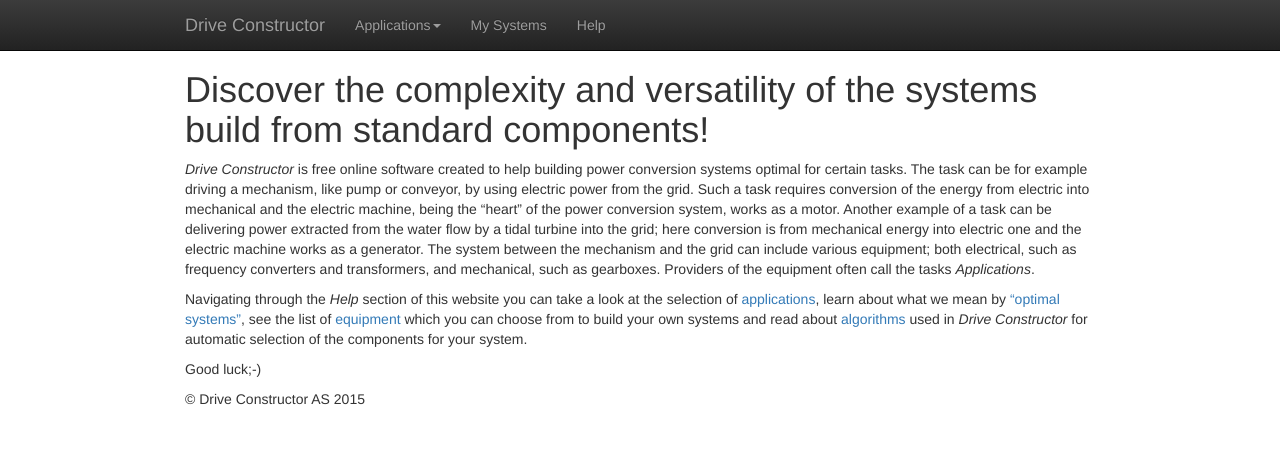
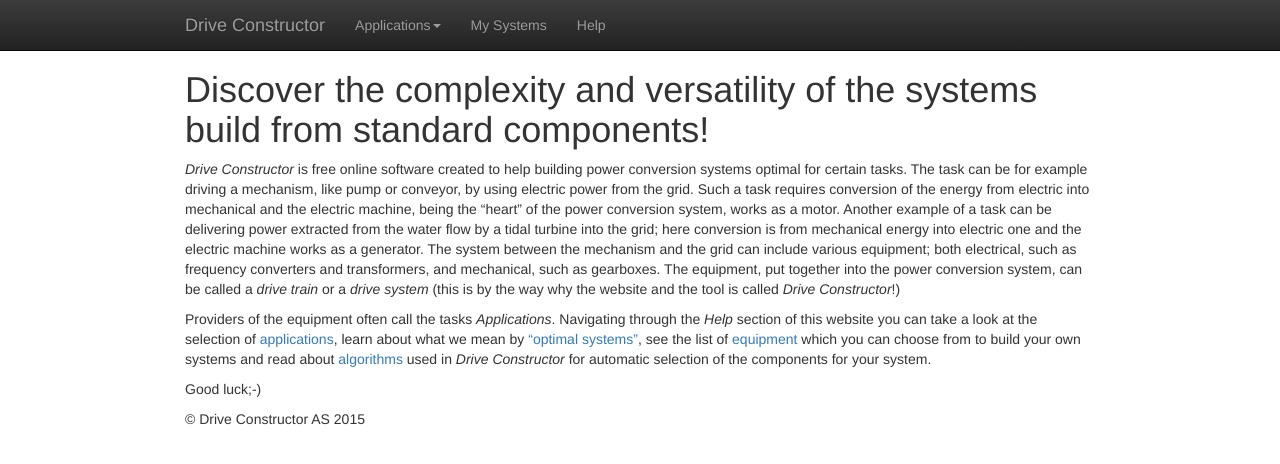
Before and after one commit to Alexey1Gavrilov/drive-constructor-site, a Jekyll site: the page built from help/about.md, in a window 1280 px wide. Shown: the top 464 px of the page. Built offline with Jekyll 4.4.1, drawn with Linux system fonts in a browser that asks for light colours.

Commit message:
Update about.md

```diff
--- a/help/about.md
+++ b/help/about.md
@@ -4,8 +4,8 @@
 
 # Discover the complexity and versatility of the systems build from standard components!
 
-*Drive Constructor* is free online software created to help building power conversion systems optimal for certain tasks. The task can be for example driving a mechanism, like pump or conveyor, by using electric power from the grid. Such a task requires conversion of the energy from electric into mechanical and the electric machine, being the "heart" of the power conversion system, works as a motor. Another example of a task can be delivering power extracted from the water flow by a tidal turbine into the grid; here conversion is from mechanical energy into electric one and the electric machine works as a generator. The system between the mechanism and the grid can include various equipment; both electrical, such as frequency converters and transformers, and mechanical, such as gearboxes. Providers of the equipment often call the tasks *Applications*.
+*Drive Constructor* is free online software created to help building power conversion systems optimal for certain tasks. The task can be for example driving a mechanism, like pump or conveyor, by using electric power from the grid. Such a task requires conversion of the energy from electric into mechanical and the electric machine, being the "heart" of the power conversion system, works as a motor. Another example of a task can be delivering power extracted from the water flow by a tidal turbine into the grid; here conversion is from mechanical energy into electric one and the electric machine works as a generator. The system between the mechanism and the grid can include various equipment; both electrical, such as frequency converters and transformers, and mechanical, such as gearboxes. The equipment, put together into the power conversion system, can be called a *drive train* or a *drive system* (this is by the way why the website and the tool is called *Drive Constructor*!)
 
-Navigating through the *Help* section of this website you can take a look at the selection of [applications](applications/overview.html), learn about what we mean by ["optimal systems"](applications/overview.html), see the list of [equipment](equipment/equipment.html) which you can choose from to build your own systems and read about [algorithms](algorithms/algorithms.html) used in *Drive Constructor* for automatic selection of the components for your system.
+Providers of the equipment often call the tasks *Applications*. Navigating through the *Help* section of this website you can take a look at the selection of [applications](applications/overview.html), learn about what we mean by ["optimal systems"](applications/overview.html), see the list of [equipment](equipment/equipment.html) which you can choose from to build your own systems and read about [algorithms](algorithms/algorithms.html) used in *Drive Constructor* for automatic selection of the components for your system.
 
 Good luck;-)
```
